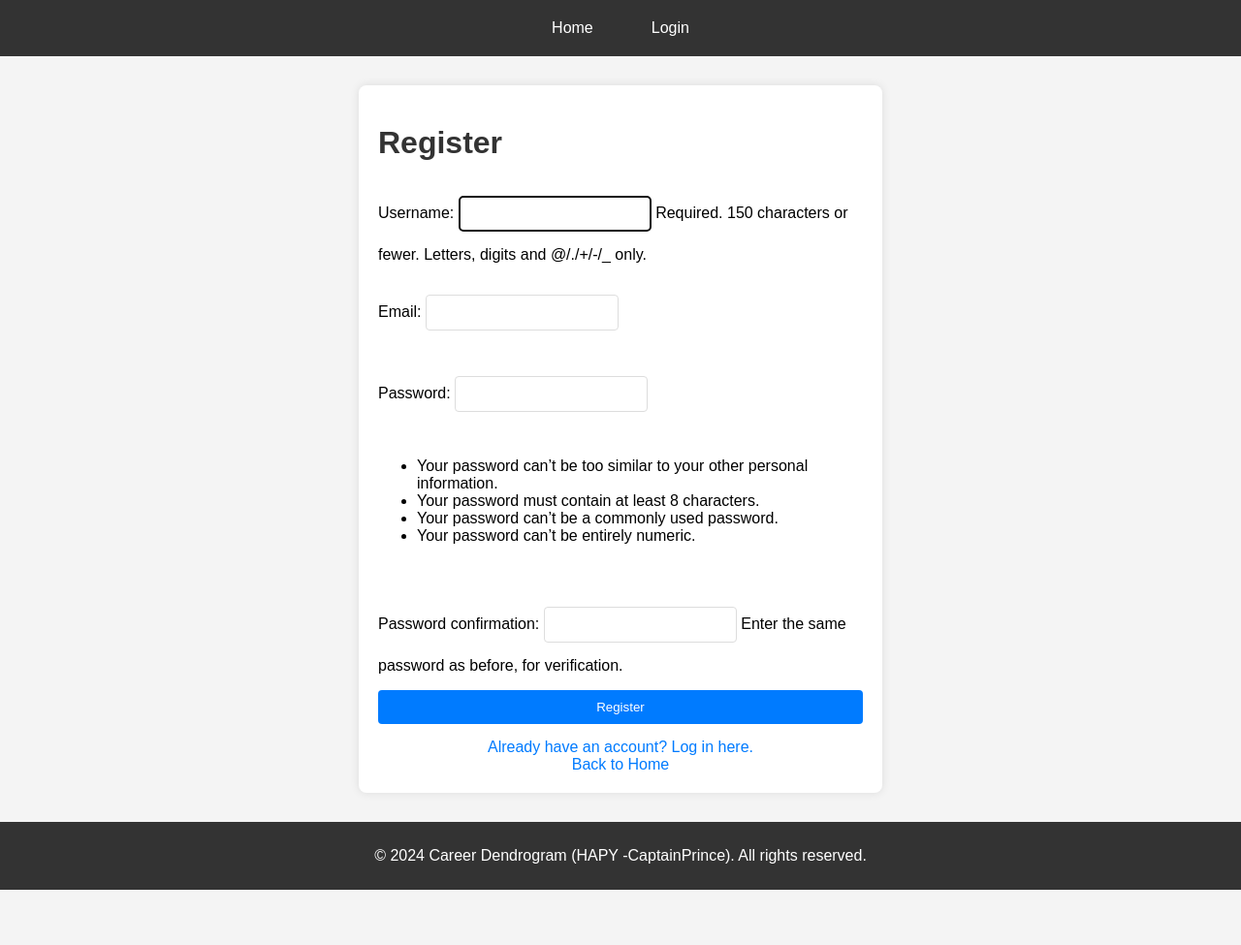
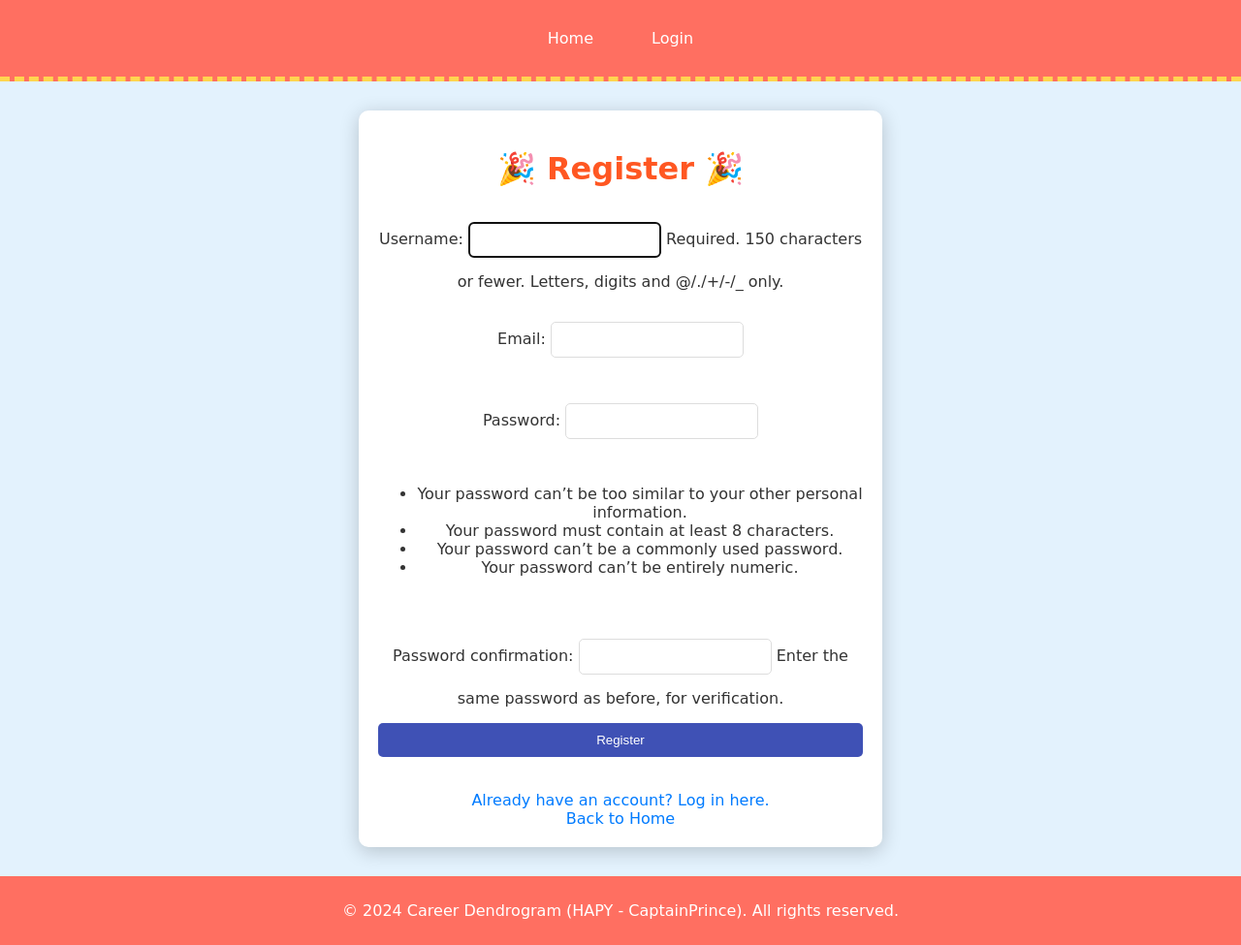
Before and after one commit to 01Prathamesh/Career_Dendrogram_Project, a Django app: page /register/ in a window 1280 px wide. Shown: the whole page at 97% size. Before the commit the page ends 918 px from the top, so only its background shows below. Run offline with Django 5.2, Linux system fonts and the light colour scheme.

Commit message:
Update register.html
Modified the layout and interface.

```diff
--- a/accounts/templates/registration/register.html
+++ b/accounts/templates/registration/register.html
@@ -1,4 +1,3 @@
-
 {% load static %}
 <!DOCTYPE html>
 <html lang="en">
@@ -8,43 +7,49 @@
     <title>Register</title>
     <link rel="stylesheet" href="{% static 'css/styles.css' %}">
     <style>
-        body {
-            font-family: Arial, sans-serif;
+        html, body {
+            height: 100%;
             margin: 0;
-            padding: 0;
-            background-color: #f4f4f4;
+            display: flex;
+            flex-direction: column;
+            font-family: 'Comic Sans MS', cursive, sans-serif;
+            background-color: #e3f2fd;
+            color: #333;
         }
         header {
-            background-color: #333;
+            background-color: #ff6f61;
             color: #fff;
-            padding: 10px 0;
+            padding: 20px 0;
             text-align: center;
+            border-bottom: 5px dashed #ffd54f;
         }
         .navbar {
             display: flex;
             justify-content: center;
             gap: 20px;
-            padding: 0 20px;
         }
         .navbar a {
             color: #fff;
             text-decoration: none;
             padding: 10px 20px;
+            transition: background-color 0.3s;
         }
         .navbar a:hover {
-            background-color: #575757;
+            background-color: #ffd54f;
         }
         .container {
+            flex: 1; /* Take up remaining space */
             max-width: 500px;
             margin: 30px auto;
             padding: 20px;
             background-color: #fff;
-            border-radius: 8px;
-            box-shadow: 0 0 10px rgba(0, 0, 0, 0.1);
+            border-radius: 10px;
+            box-shadow: 0 4px 20px rgba(0, 0, 0, 0.2);
+            text-align: center;
         }
         h1 {
             margin-bottom: 20px;
-            color: #333;
+            color: #ff5722;
         }
         form {
             display: flex;
@@ -54,18 +59,21 @@
             margin-bottom: 15px;
             padding: 10px;
             border: 1px solid #ddd;
-            border-radius: 4px;
+            border-radius: 5px;
         }
         form button {
-            background-color: #007bff;
+            background-color: #3f51b5;
             color: white;
             border: none;
             cursor: pointer;
+            transition: background-color 0.3s, transform 0.2s;
         }
         form button:hover {
-            background-color: #0056b3;
+            background-color: #303f9f;
+            transform: translateY(-2px);
         }
         .links {
+            margin-top: 20px;
             text-align: center;
         }
         .links a {
@@ -77,13 +85,11 @@
             text-decoration: underline;
         }
         footer {
-            background-color: #333;
+            background-color: #ff6f61;
             color: #fff;
             text-align: center;
             padding: 10px 0;
-            position: relative;
-            width: 100%;
-            bottom: 0;
+            margin-top: auto; /* Push footer to the bottom */
         }
     </style>
 </head>
@@ -100,7 +106,7 @@
     </header>
 
     <div class="container">
-        <h1>Register</h1>
+        <h1>🎉 Register 🎉</h1>
         <form method="post">
             {% csrf_token %}
             {{ form.as_p }}
@@ -112,8 +118,9 @@
             <a href="{% url 'home' %}">Back to Home</a>
         </div>
     </div>
+
     <footer>
-        <p>&copy; 2024 Career Dendrogram (HAPY -CaptainPrince). All rights reserved.</p>
+        <p>&copy; 2024 Career Dendrogram (HAPY - CaptainPrince). All rights reserved.</p>
     </footer>
 </body>
 </html>
```
